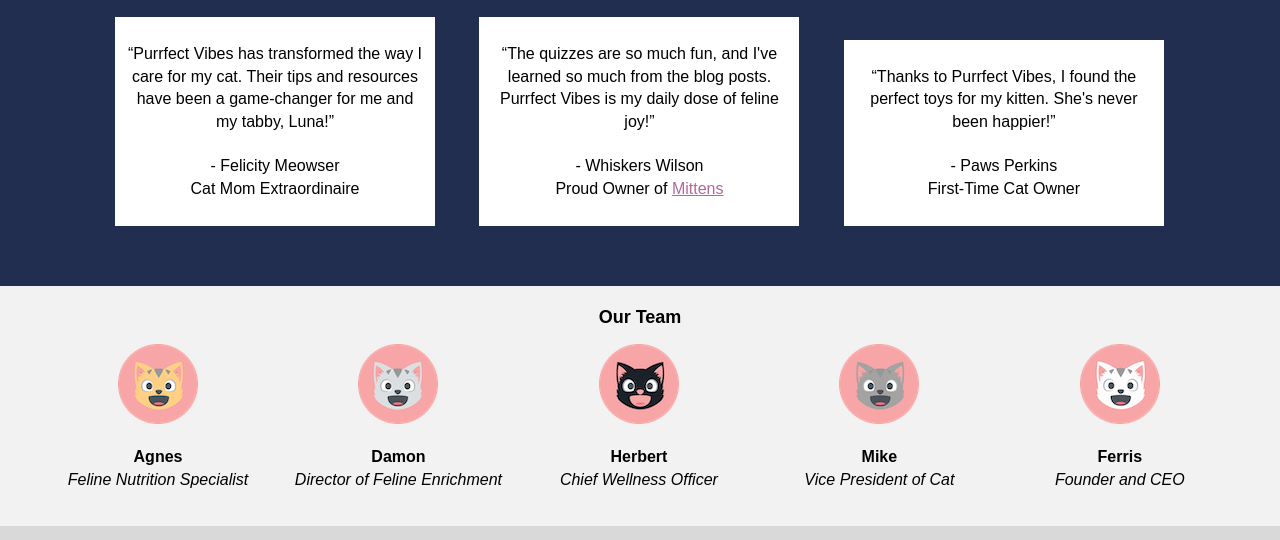
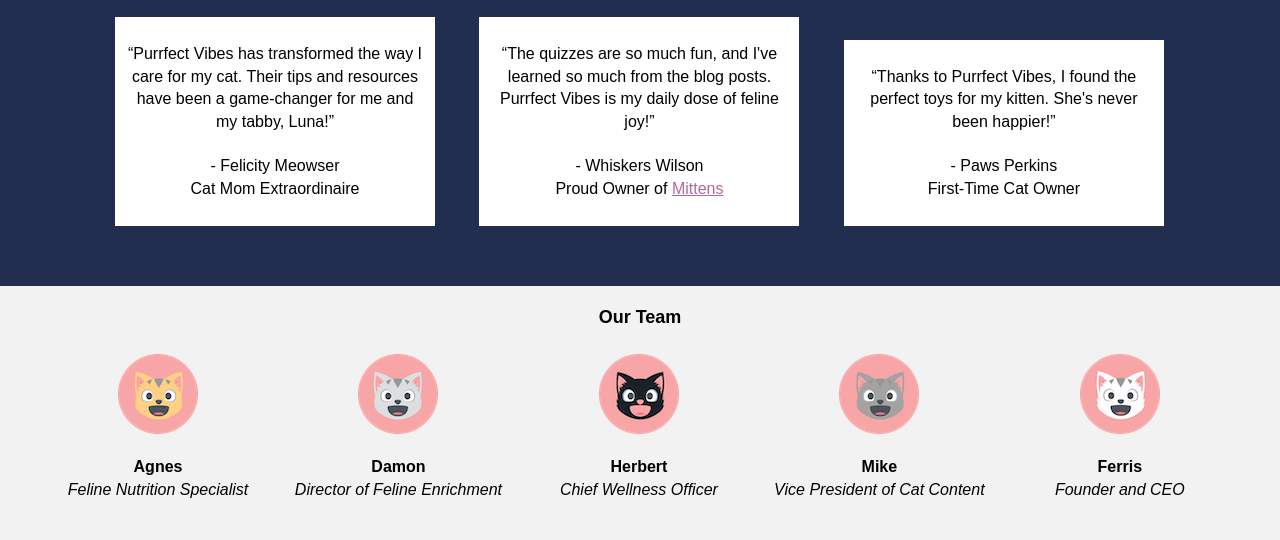
Before and after one commit to BeeAnt92/COMM672_assignmentM5, a plain HTML site: page beginning/purrfectvibes/index.html in a window 1280 px wide. Shown: the part 1003-1543 px from the top of the page. Drawn offline with Linux system fonts and the light colour scheme.

Commit message:
Final Final Pass (Team Fix)

```diff
--- a/beginning/purrfectvibes/css/styles.css
+++ b/beginning/purrfectvibes/css/styles.css
@@ -153,21 +153,27 @@ header::after {
 }
 
 /* Our Team */
-.team.container {
-    height: 200px;
-}
 
 .team-block{
-    width: 210px;
-    margin: 15px 13px;
+    width: 240px;
+    padding-top: 10px;
+    margin: 15px -2px;
     display: inline-block;
     text-align: center;
 }
 
-.team.container .team-block p {
+/* .team.container .team-block:nth-child(5) p {
+    padding-bottom: px;
+    height: 62px;
+    overflow-y: hidden;
+} */
+
+.team-block p {
     height: 48px;
     overflow-y: hidden;
 }
+
+
 
 /* Footer */
 
```
